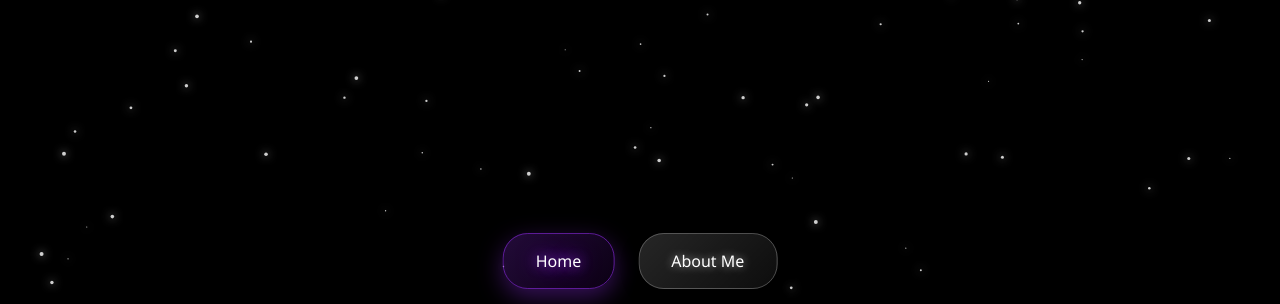
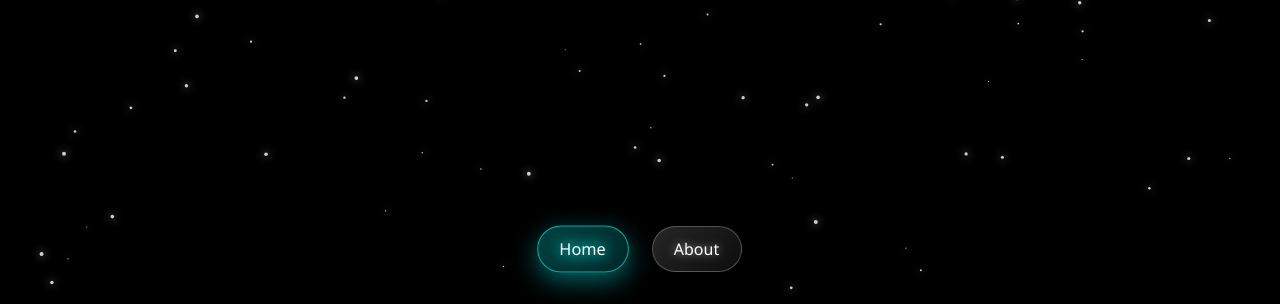
Before and after one commit to Ayaanisthebest/Website, a website: page index.html in a window 1280 px wide. Shown: the part 496-800 px from the top of the page. Drawn offline with Linux system fonts and the light colour scheme.

Commit message:
remove me

```diff
--- a/index.html
+++ b/index.html
@@ -14,7 +14,7 @@
     <nav>
       <ul class="nav-links">
         <li><a href="index.html" class="active">Home</a></li>
-        <li><a href="about.html">About Me</a></li>
+        <li><a href="about.html">About</a></li>
       </ul>
     </nav>
   </header>
--- a/nav.css
+++ b/nav.css
@@ -31,7 +31,7 @@ header {
   color: #fff;
   text-decoration: none;
   font-size: 1rem;
-  padding: 1rem 2rem;
+  padding: 0.7rem 1.3rem;
   border-radius: 25px;
   transition: all 0.4s ease;
   text-shadow: 0 0 8px rgba(255, 255, 255, 0.6);
@@ -40,6 +40,12 @@ header {
   background: linear-gradient(135deg, rgba(255, 255, 255, 0.15), rgba(255, 255, 255, 0.05));
   border: 1px solid rgba(255, 255, 255, 0.25);
   box-shadow: 0 6px 20px rgba(0, 0, 0, 0.2);
+
+  /* Ensure proper sizing and prevent text wrapping */
+  display: inline-block;
+  white-space: nowrap;
+  box-sizing: border-box;
+  min-width: 90px;
 }
 
 .nav-links a:hover {
@@ -51,11 +57,23 @@ header {
 }
 
 .nav-links a.active {
+  transform: scale(1.02);
+}
+
+/* Home button active state - cyan */
+.nav-links a.active[href="index.html"] {
+  background: linear-gradient(135deg, rgba(0, 255, 255, 0.25), rgba(0, 255, 255, 0.15));
+  border: 1px solid rgba(0, 255, 255, 0.6);
+  text-shadow: 0 0 12px #0ff, 0 0 22px #0ff;
+  box-shadow: 0 8px 25px rgba(0, 255, 255, 0.4);
+}
+
+/* About Me button active state - dark purple */
+.nav-links a.active[href="about.html"] {
   background: linear-gradient(135deg, rgba(138, 43, 226, 0.25), rgba(75, 0, 130, 0.15));
   border: 1px solid rgba(138, 43, 226, 0.6);
   text-shadow: 0 0 12px #8a2be2, 0 0 22px #8a2be2;
   box-shadow: 0 8px 25px rgba(138, 43, 226, 0.4);
-  transform: scale(1.02);
 }
 
 /* Mobile styles for navigation */
```
Also changed, not shown: about.html (+1 -1 lines).
